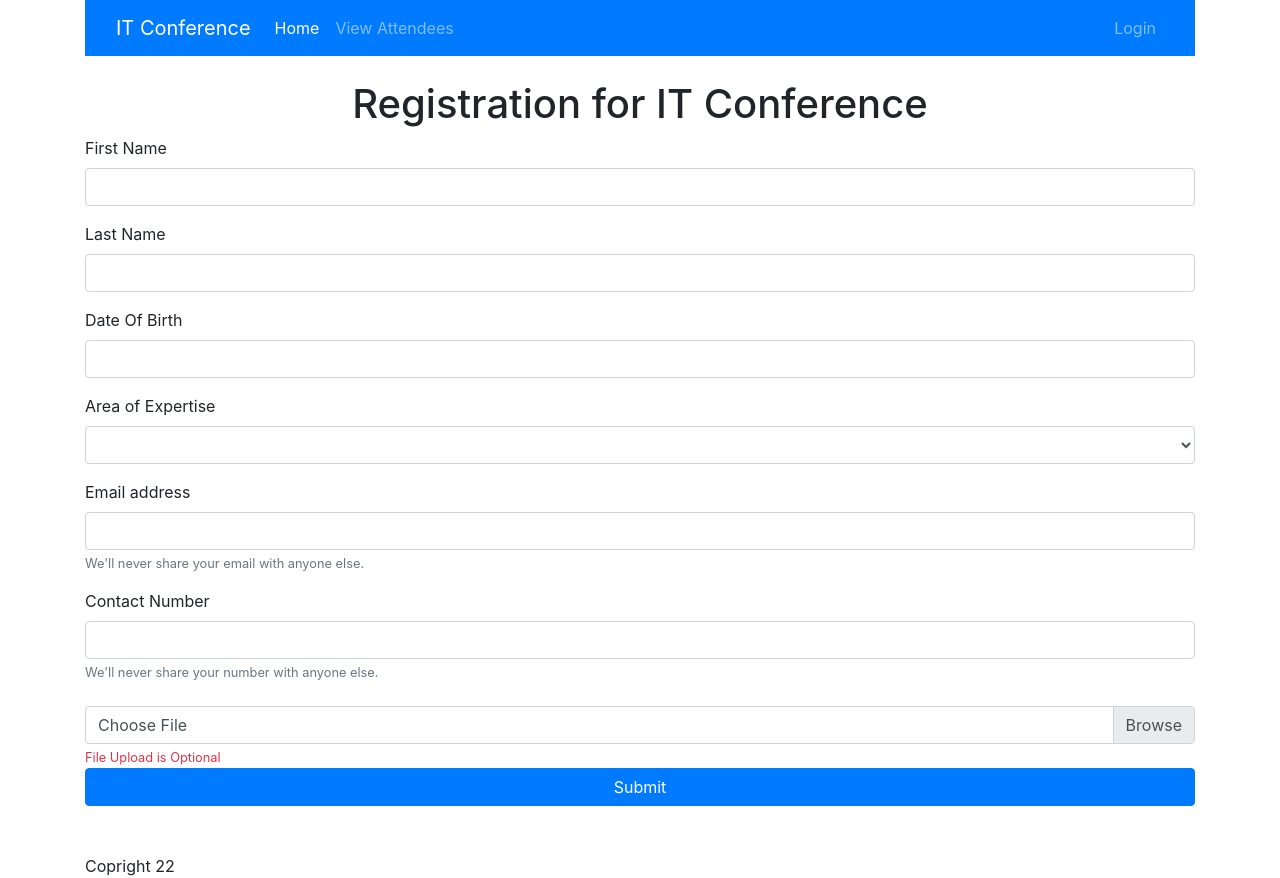
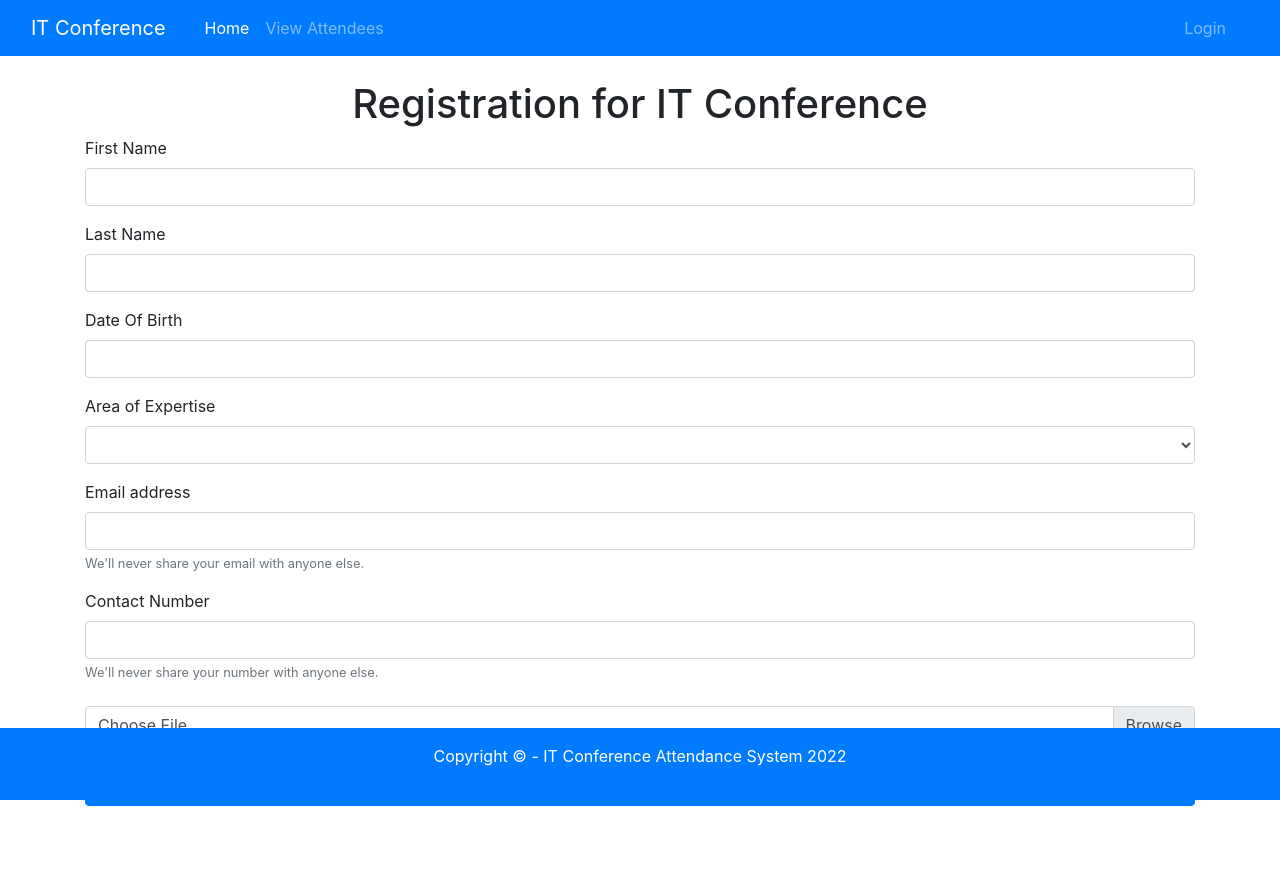
Before and after one commit to miles-hollifield/attendance, a PHP site: page /index.php in a window 1280 px wide. After the commit the page ends 806 px from the top, so only its background shows below. Run offline with PHP 8.4, Linux system fonts and the light colour scheme; data that the repository does not hold is empty; some libraries are stand-ins or nearby versions.

Commit message:
Finishing touches to header.php and footer.php

```diff
--- a/includes/footer.php
+++ b/includes/footer.php
@@ -1,6 +1,7 @@
-<div id="footer">
-    <?php echo 'Copright ' . date('y'); ?>
+<div id="footer" class="p-3 bg-primary text-white fixed-bottom">
+    <p class="text-center">Copyright &copy; - IT Conference Attendance System <?php echo date('Y'); ?></p>
 </div>
+
 </div>
 
 <script src="https://code.jquery.com/jquery-3.3.1.slim.min.js" integrity="sha384-q8i/X+965DzO0rT7abK41JStQIAqVgRVzpbzo5smXKp4YfRvH+8abtTE1Pi6jizo" crossorigin="anonymous"></script>
--- a/includes/header.php
+++ b/includes/header.php
@@ -23,14 +23,13 @@ include_once 'includes/session.php';
 </head>
 
 <body>
-    <div class="container">
     <nav class="navbar navbar-expand-lg navbar-dark bg-primary">
         <div class="container-fluid">
             <a class="navbar-brand" href="index.php">IT Conference</a>
             <button class="navbar-toggler" type="button" data-bs-toggle="collapse" data-bs-target="#navbarNav" aria-controls="navbarNav" aria-expanded="false" aria-label="Toggle navigation">
                 <span class="navbar-toggler-icon"></span>
             </button>
-                <div class="collapse navbar-collapse" id="navbarNav">
+            <div class="collapse navbar-collapse container" id="navbarNav">
                 <ul class="navbar-nav mr-auto">
                     <li class="nav-item">
                         <a class="nav-link active" aria-current="page" href="index.php">Home</a>
@@ -56,4 +55,5 @@ include_once 'includes/session.php';
             </div>
         </div>
     </nav>
+    <div class="container">
         <br>
```
Lines whose indentation alone changed are shown as unchanged.
